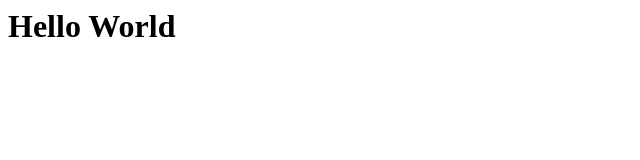
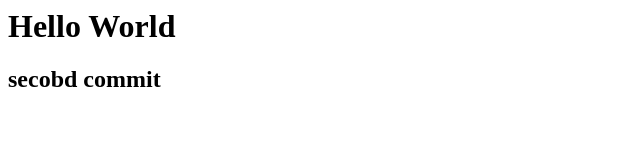
Before and after one commit to sahdeli/git_demo, a plain HTML site: page index.html in a window 1280 px wide. Shown: the whole page, without its empty margins (0-640 px from the left). Drawn offline with Linux system fonts and the light colour scheme.

Commit message:
modify index.html

```diff
--- a/index.html
+++ b/index.html
@@ -1 +1,3 @@
 <h1>Hello World</h1>
+
+<h2>secobd commit<h2>
```
